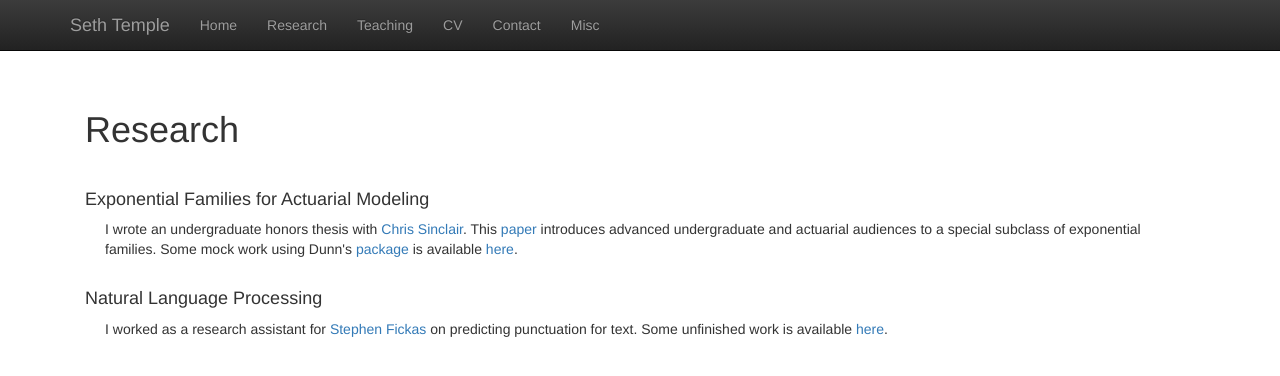
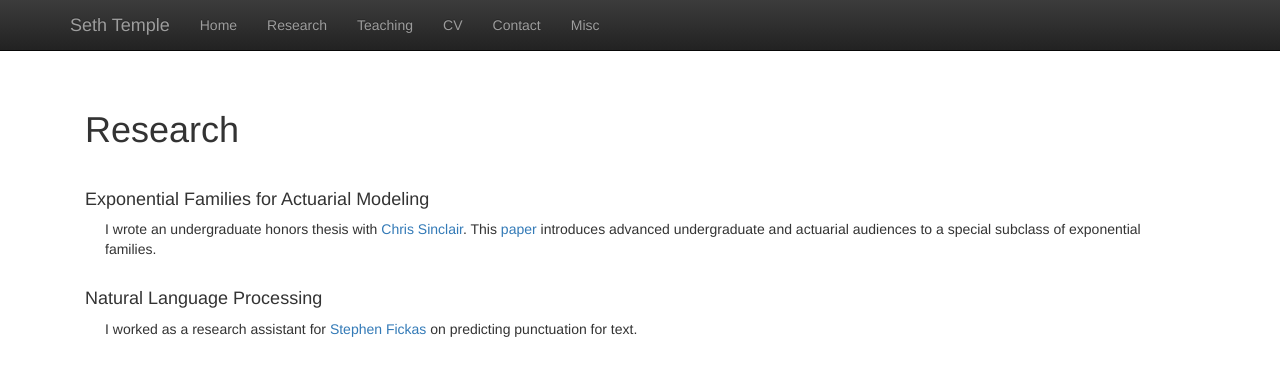
Before and after one commit to sdtemple/sdtemple.github.io, a Jekyll site: the page built from research.html, in a window 1280 px wide. Shown: the top 376 px of the page. Built offline with Jekyll 4.4.1, drawn with Linux system fonts in a browser that asks for light colours; nearby versions of some CDN libraries; library files that are not in the unit come from our copies.

Commit message:
Update research.html

```diff
--- a/research.html
+++ b/research.html
@@ -10,12 +10,10 @@ title:  'Research'
   I wrote an undergraduate honors thesis with <a href = "http://cdsinclair.org">Chris Sinclair</a>.
   This <a href = "https://math.uoregon.edu/wp-content/uploads/2018/07/TempleStempleTweedieThesis.pdf">paper</a>
   introduces advanced undergraduate and actuarial audiences to a special subclass of exponential families.
-  Some mock work using Dunn's <a href = "https://cran.r-project.org/web/packages/tweedie/tweedie.pdf">package</a> is available
-  <a href = "https://github.com/sdtemple/tweedieindex">here</a>.
 </p>
 <br/>
 <h4>Natural Language Processing</h4>
 <p class="content" style="padding:0px;margin:0px 20px 0px;">
   I worked as a research assistant for <a href = "http://ix.cs.uoregon.edu/~fickas/new_home/">Stephen Fickas</a>
-  on predicting punctuation for text. Some unfinished work is available <a href = "https://github.com/sdtemple/placeperiods/">here</a>.
+  on predicting punctuation for text.
 </p>
```
